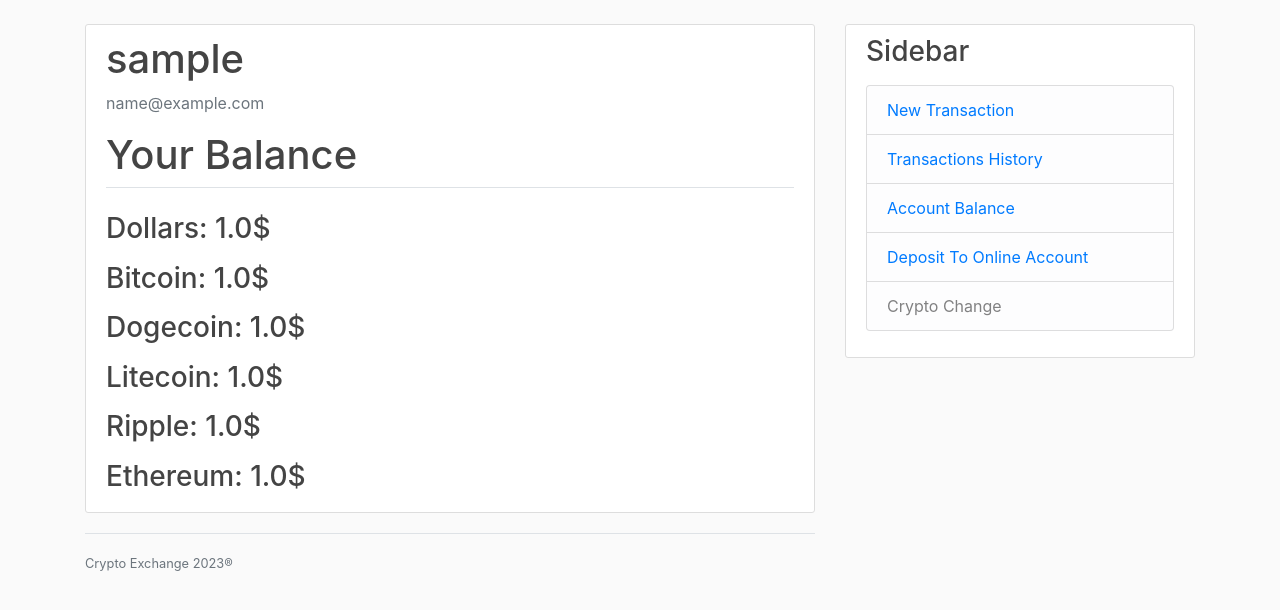
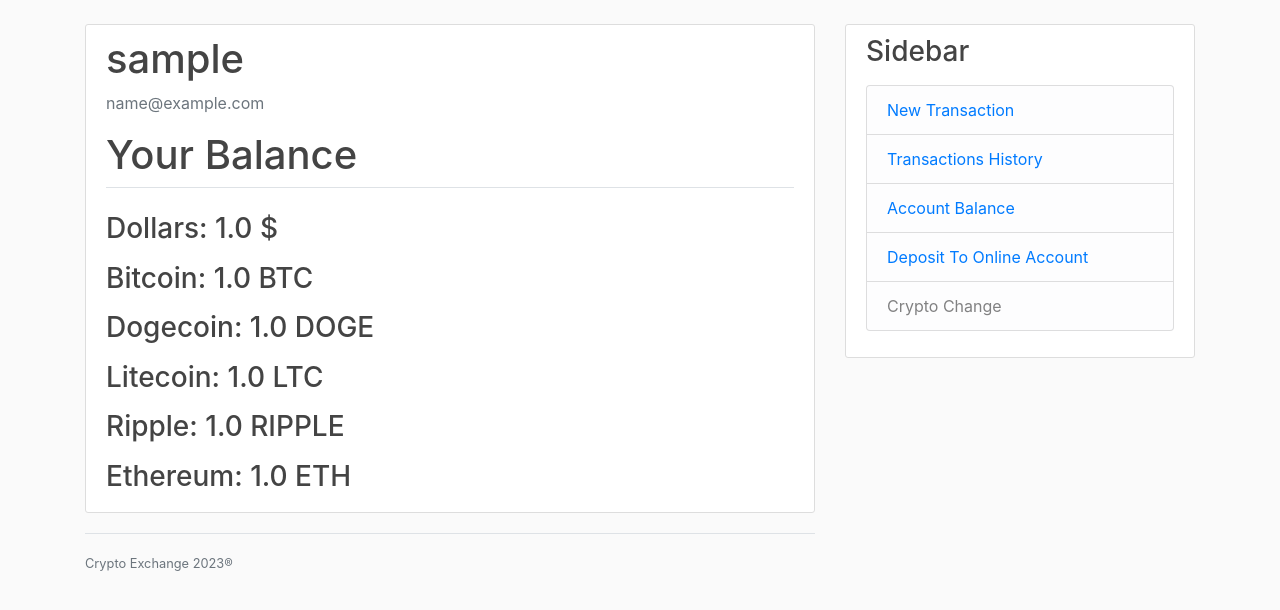
Before and after one commit to aniratak126/DRS, a Flask app: page /balance in a window 1280 px wide. Shown: the part 56-666 px from the top of the page. Run offline with Flask 2, Linux system fonts and the light colour scheme; a user stored in the database is signed in; tables that the repository leaves empty hold one stand-in row (values such as "Sample post"); some libraries are stand-ins or nearby versions.

Commit message:
Ispravka

```diff
--- a/CryptoProject/templates/balance.html
+++ b/CryptoProject/templates/balance.html
@@ -10,17 +10,17 @@
             <fieldset>
                 <legend class="border-bottom mb-4"><h1>Your Balance</h1></legend>
                 <div>
-                    <h3>Dollars: {{ current_money }}$</h3>
+                    <h3>Dollars: {{ current_money }} $</h3>
                     <p/>
-                    <h3>Bitcoin: {{ current_bitcoin }}$</h3>
+                    <h3>Bitcoin: {{ current_bitcoin }} BTC</h3>
                     <p/>
-                    <h3>Dogecoin: {{ current_dogecoin }}$</h3>
+                    <h3>Dogecoin: {{ current_dogecoin }} DOGE</h3>
                     <p/>
-                    <h3>Litecoin: {{ current_litecoin }}$</h3>
+                    <h3>Litecoin: {{ current_litecoin }} LTC</h3>
                     <p/>
-                    <h3>Ripple: {{ current_ripple }}$</h3>
+                    <h3>Ripple: {{ current_ripple }} RIPPLE</h3>
                     <p/>
-                    <h3>Ethereum: {{ current_ethereum }}$</h3>
+                    <h3>Ethereum: {{ current_ethereum }} ETH</h3>
                 </div>
             </fieldset>
     </div>
```
Also changed, not shown: CryptoProject/templates/history.html (+10 -0 lines).
